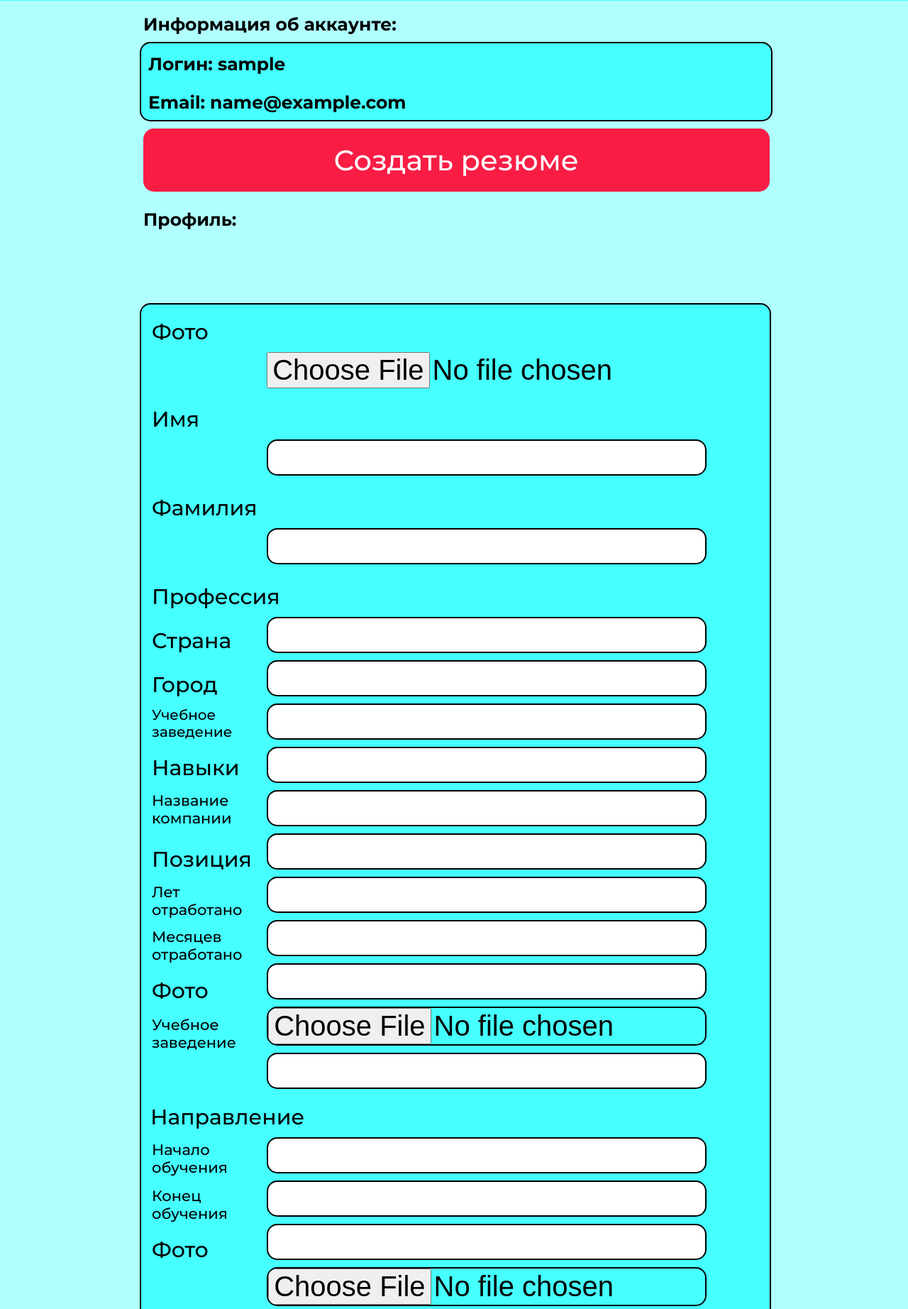
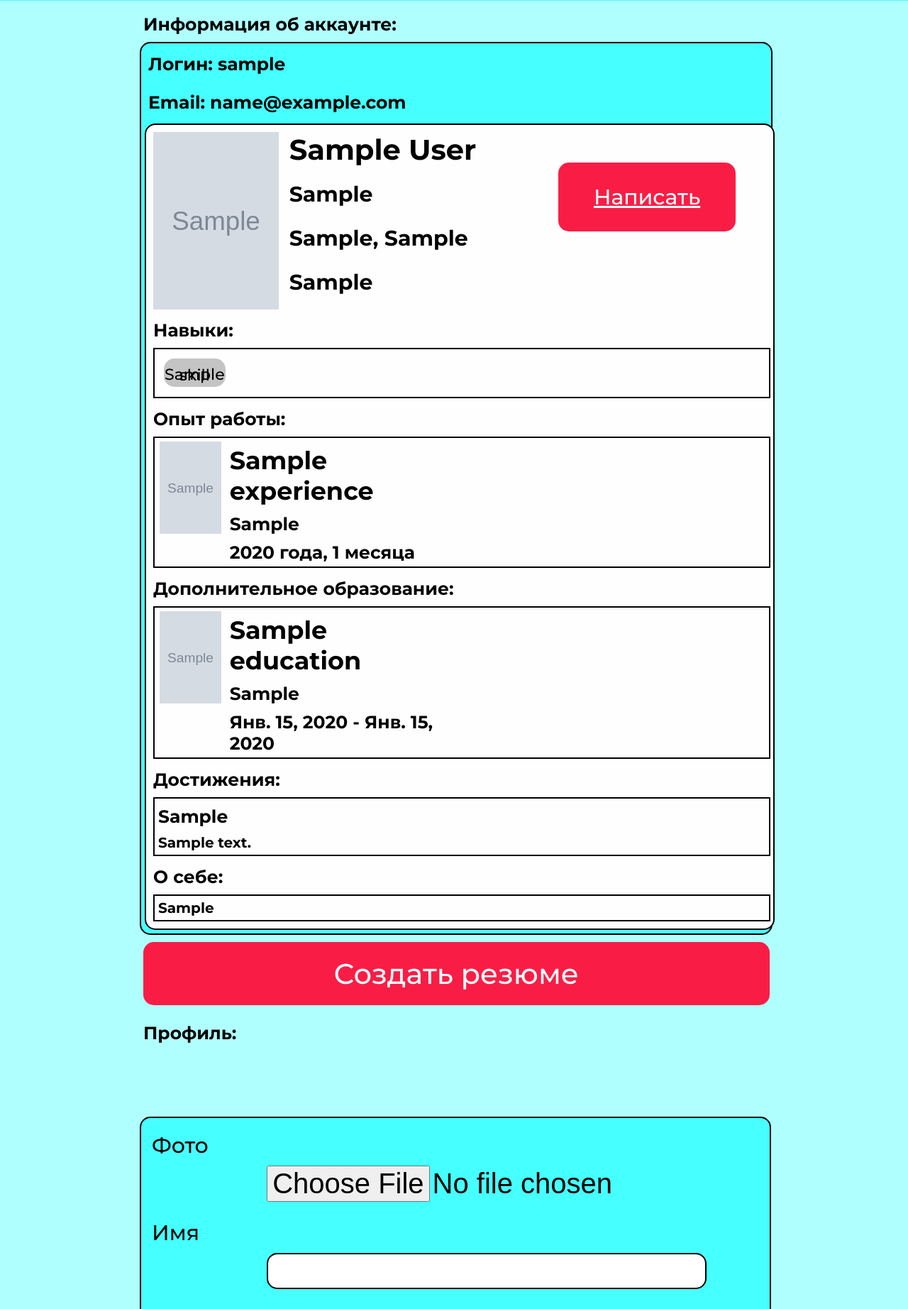
Before and after one commit to 1JigSaW/Useful_People, a Django app: page /account/ in a window 1280 px wide. Shown: the part 911-2755 px from the top of the page at 71% size. Run offline with Django 3.2, Linux system fonts and the light colour scheme; a user stored in the database is signed in; tables that the repository leaves empty hold one stand-in row (values such as "Sample post"); grey boxes marked "Sample" are stand-in pictures; parts of the project's set-up code (start-up, migrations or seed data) failed here and were passed over.

Commit message:
add current resume current user

```diff
--- a/UsefulPeople/people/forms.py
+++ b/UsefulPeople/people/forms.py
@@ -173,5 +173,5 @@ class AchievementsForm(ModelForm):
             'class': 'input_passwd',
             })
         self.fields['description'].widget = forms.Textarea(attrs={
-            'class': 'input_passwd',
+            'class': 'input_addinfo',
             })
--- a/UsefulPeople/people/views.py
+++ b/UsefulPeople/people/views.py
@@ -6,6 +6,7 @@ from django.contrib.auth import authenticate, login
 from django.contrib.auth.forms import UserCreationForm
 from django.contrib.auth.forms import AuthenticationForm
 from .models import UserAccount, Skills, Experience, Education, Achievements, Chat
+from django.contrib.auth.models import User
 from django.db.models import Q
 from django.urls import reverse
 from django.views.generic import View
@@ -110,6 +111,7 @@ def chats(request):
 def account(request):
     comment = ''
     info = request.user
+    info_resume = UserAccount.objects.filter(user=request.user)
     if request.method == 'POST':
         form_resume = ResumeForm(request.POST, request.FILES, instance=request.user.useraccount)
         form_resume.user = request.user.useraccount
@@ -117,11 +119,6 @@ def account(request):
         form_exp = ExperienceForm(request.POST, request.FILES)
         form_education = EducationForm(request.POST, request.FILES)
         form_achievments = AchievementsForm(request.POST)
-        print(form_resume.errors)
-        print(form_skills.errors)
-        print(form_exp.errors)
-        print(form_education.errors)
-        print(form_achievments.errors)
         if form_resume.is_valid() and form_skills.is_valid() and \
             form_exp.is_valid() and form_education.is_valid() and \
             form_achievments.is_valid():
@@ -160,6 +157,7 @@ def account(request):
                 'form4': form4,
                 'form5': form5,
                 'info': info,
+                'info_resume': info_resume,
             }
         )
 
--- a/UsefulPeople/static/css/main.css
+++ b/UsefulPeople/static/css/main.css
@@ -826,7 +826,7 @@ body {
 	float: left;
 	font-size: 30px;
 	margin-left: 15px;
-	margin-top: 20px;
+	margin-top: 25px;
 	margin-right: 25px;
 }
 .form5_textarea {
@@ -837,3 +837,12 @@ body {
 	text-align: left;
 	margin-right: 10px;
 }
+.form5_textarea_2 {
+	float: left;
+	font-size: 20px;
+	padding-top: 70px;
+	margin-left: 15px;
+	text-align: left;
+	margin-right: 10px;
+	margin-top: 280px;
+}
--- a/UsefulPeople/templates/account.html
+++ b/UsefulPeople/templates/account.html
@@ -11,6 +11,67 @@
 		<div class="resume_block_info">
 			<h2 class="page_title">Логин: {{ info.username }}</h2>
 			<h2 class="page_title">Email: {{ info.email }}</h2>
+			{% if info_resume %}
+				{% for field in info_resume.all %}
+				<div class="page_all_block">
+					<img class="ph_acc_page" src={{ field.photo.url }}>
+					<div class="desc_acc_page">
+						<h1 class="page_name">{{ field.first_name_u }} {{ field.last_name_u }}</h1>
+						<h2 class="page_profession">{{ field.profession }}</h2>
+						<h2 class="page_place">{{ field.city }}, {{ field.country }}</h2>
+						<h2 class="page_university">{{ field.university }}</h2>
+					</div>
+					<div class="desc_button_page">
+						<a href="#" class="message_to">Написать</a>
+					</div>
+					<div><h2 class="page_title">Навыки:</h2></div>
+					<div class="page_block_info">
+						<div class="page_skills">
+							{% for skill in field.skills.all %}
+							    <div class="page_skill"><p>{{ skill }}</p></div>
+							{% endfor %}
+						</div>
+					</div>
+					<div><h2 class="page_title">Опыт работы:</h2></div>
+					{% for experience in field.experience.all %}
+						<div class="page_block_info">
+							<img class="ph_expirience_page" src={{ experience.photo_work.url }}>
+							<div class="desc_acc_page">
+								<h1 class="page_upperblock">{{ experience.company_name }}</h1>
+								<h2 class="page_lowerblock">{{ experience.position }}</h2>
+								<h2 class="page_lowerblock">{{ experience.years_of_work }} года, {{ experience.mounth_of_work }} месяца</h2>
+							</div>
+						</div>
+					{% endfor %}
+					<div><h2 class="page_title">Дополнительное образование:</h2></div>
+					{% for education in field.additional_education.all %}
+						<div class="page_block_info">
+							<img class="ph_expirience_page" src={{ education.photo_education.url }}>
+							<div class="desc_acc_page">
+								<h1 class="page_upperblock">{{ education.university_name }}</h1>
+								<h2 class="page_lowerblock">{{ education.direction }}</h2>
+								<h2 class="page_lowerblock">{{ education.start_training }} - {{ education.end_training }}</h2>
+							</div>
+						</div>
+					{% endfor %}
+					<div><h2 class="page_title">Достижения:</h2></div>
+					{% for achievements in field.achievements.all %}
+						<div class="page_block_info">
+							<div class="desc_acc_page_add">
+								<h1 class="page_upperblock_add">{{ achievements.topic }}</h1>
+								<h2 class="page_lowerblock_add">{{ achievements.description }}</h2>
+							</div>
+						</div>
+					{% endfor %}
+					<div><h2 class="page_title">О себе:</h2></div>
+						<div class="page_block_info">
+							<div class="desc_acc_page_add">
+								<h2 class="page_lowerblock_add">{{ field.additional_information }}</h2>
+							</div>
+						</div>
+				</div>
+				{% endfor %}
+			{% endif %}
 		</div>
 		<input id='resume_button' type="button" value="Создать резюме" class="create_resume_but" onclick="disp(document.getElementById('resume'))"/>
 		<div id="resume" class="resume_hidden">
@@ -107,7 +168,7 @@
 						<label>Описание</label>
 					</div>
 					{{ form5.description }}
-					<div class="form_resume_addinfo">
+					<div class="form5_textarea_2">
 						<label>Доп.<br>информация</label>
 					</div>
 					{{ form.additional_information }}
```
